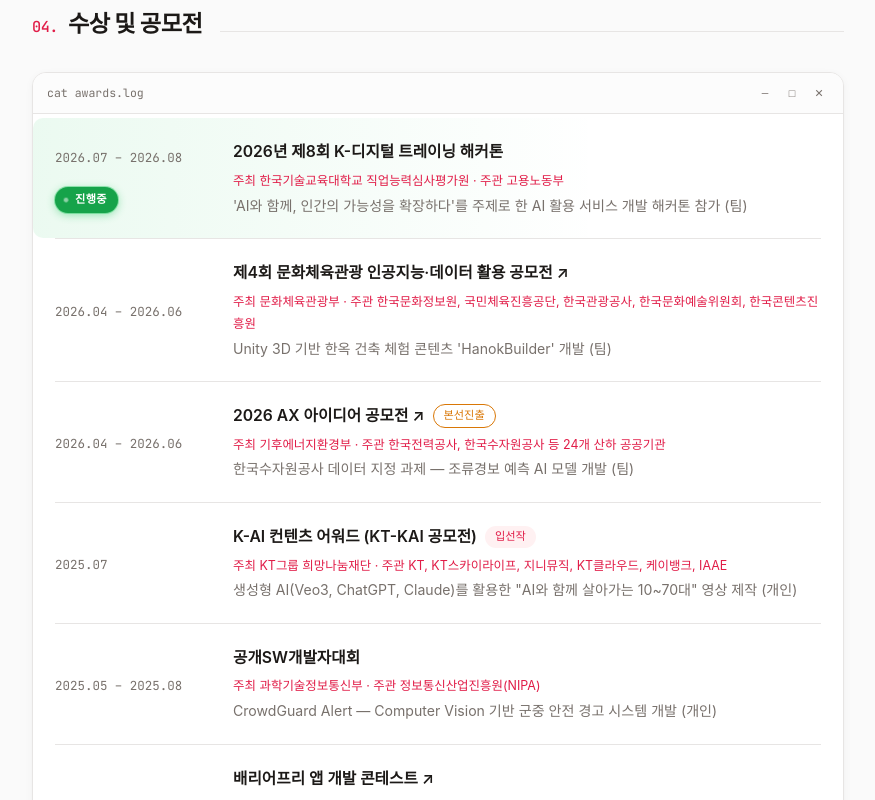
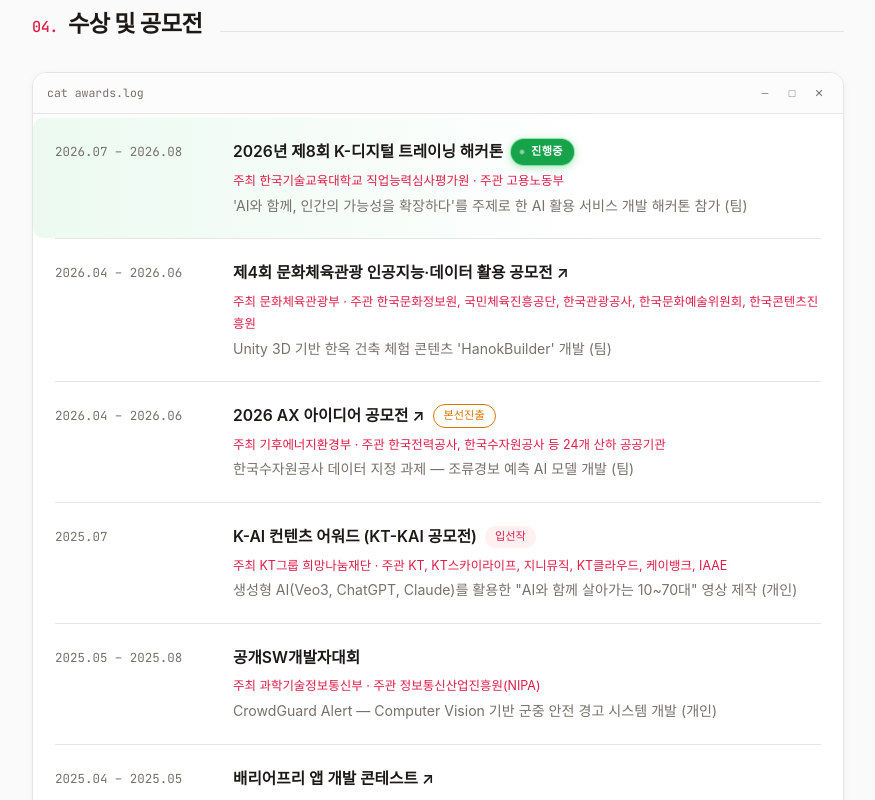
Before and after one commit to BcKmini/BcKmini.github.io, a Vue app: page / in a window 1280 px wide. Shown: the part 4220-5020 px from the top of the page, without its empty margins (202-1077 px from the left). Built offline with nearby package versions, Linux system fonts and the light colour scheme; no server answers; a web font is replaced by a local one.

Commit message:
Move 진행중 badge back next to title, alongside 본선진출/입선작 tags

```diff
--- a/src/components/AwardsSection.vue
+++ b/src/components/AwardsSection.vue
@@ -16,15 +16,13 @@
       </div>
       <ul class="rows rows-in-term">
         <li v-for="a in awards" :key="a.title" class="row" :class="{ 'row-live': isOngoing(a) }">
-          <span class="row-date">
-            {{ a.date }}
-            <span v-if="isOngoing(a)" class="live-pill"><span class="live-pill-dot"></span>진행중</span>
-          </span>
+          <span class="row-date">{{ a.date }}</span>
           <div class="row-body">
             <h3>
               <a v-if="a.link" :href="a.link" target="_blank" rel="noopener">{{ a.title }} ↗</a>
               <template v-else>{{ a.title }}</template>
               <em v-if="a.tag" class="tag" :class="`tag-${a.tag.type}`">{{ a.tag.text }}</em>
+              <span v-if="isOngoing(a)" class="live-pill"><span class="live-pill-dot"></span>진행중</span>
             </h3>
             <p v-if="a.host" class="row-host">{{ a.host }}</p>
             <p>{{ a.desc }}</p>
--- a/src/style.css
+++ b/src/style.css
@@ -1077,7 +1077,7 @@
 .rows-in-term .row:last-child { border-bottom: none; }
 
 .row:last-child { border-bottom: 1px solid var(--border); }
-.row-date { flex-shrink: 0; width: 150px; display: flex; flex-wrap: wrap; align-items: center; gap: 8px; font-size: 0.78rem; color: var(--muted); padding-top: 3px; }
+.row-date { flex-shrink: 0; width: 150px; font-size: 0.78rem; color: var(--muted); padding-top: 3px; }
 .row-body h3 { font-size: 0.98rem; font-weight: 600; display: flex; align-items: center; flex-wrap: wrap; gap: 8px; }
 .row-body h3 a:hover { color: var(--accent); }
 .row-body p { font-size: 0.88rem; color: var(--muted); margin-top: 2px; }
```
